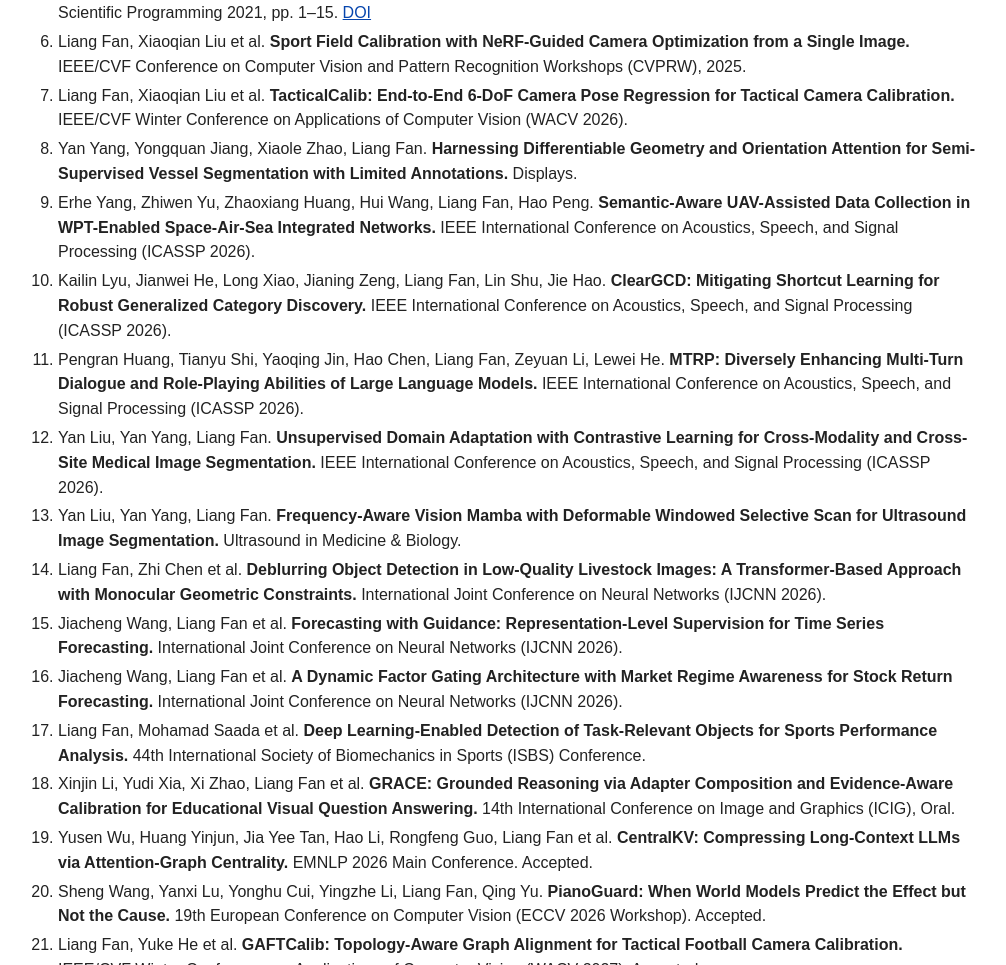
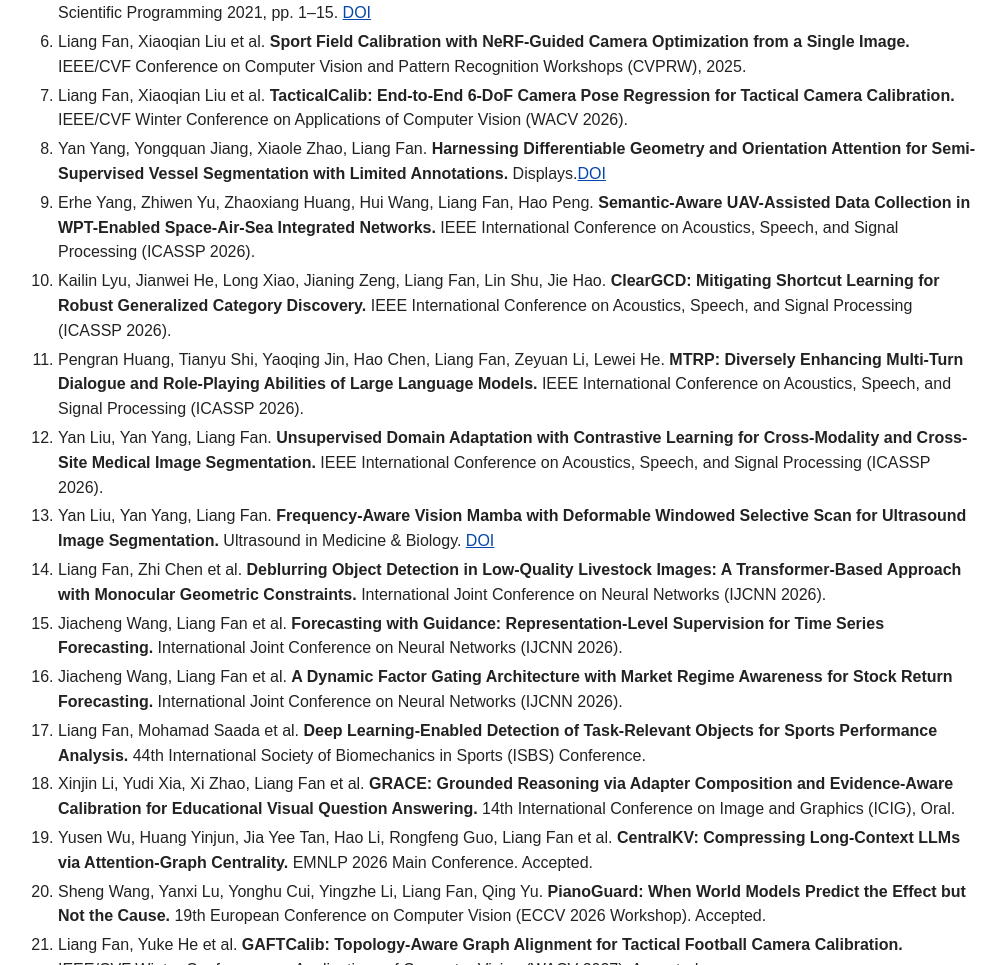
Before and after one commit to LiangFan26/LiangFan26.github.io, a plain HTML site: page index.html in a window 1280 px wide. Shown: the part 1480-2445 px from the top of the page, without its empty margins (142-1148 px from the left). Drawn offline with Linux system fonts and the light colour scheme.

Commit message:
Add DOI links to publication entries in index.html
Added DOI links to several publications for reference.

```diff
--- a/index.html
+++ b/index.html
@@ -60,12 +60,12 @@
         <li>Lixia Xue, Meian Li, Liang Fan, Aixia Sun, Tian Gao. 2021. <b>Monocular Vision Ranging and Camera Focal Length Calibration.</b> Scientific Programming 2021, pp. 1–15. <a href="https://doi.org/10.1155/2021/9979111">DOI</a></li>
         <li>Liang Fan, Xiaoqian Liu et al. <b>Sport Field Calibration with NeRF-Guided Camera Optimization from a Single Image.</b> IEEE/CVF Conference on Computer Vision and Pattern Recognition Workshops (CVPRW), 2025.</li>
         <li>Liang Fan, Xiaoqian Liu et al. <b>TacticalCalib: End-to-End 6-DoF Camera Pose Regression for Tactical Camera Calibration.</b> IEEE/CVF Winter Conference on Applications of Computer Vision (WACV 2026).</li>
-        <li>Yan Yang, Yongquan Jiang, Xiaole Zhao, Liang Fan. <b>Harnessing Differentiable Geometry and Orientation Attention for Semi-Supervised Vessel Segmentation with Limited Annotations.</b> Displays.</li>
+        <li>Yan Yang, Yongquan Jiang, Xiaole Zhao, Liang Fan. <b>Harnessing Differentiable Geometry and Orientation Attention for Semi-Supervised Vessel Segmentation with Limited Annotations.</b> Displays.<a href="https://doi.org/10.1016/j.displa.2026.103347">DOI</a></li>
         <li>Erhe Yang, Zhiwen Yu, Zhaoxiang Huang, Hui Wang, Liang Fan, Hao Peng. <b>Semantic-Aware UAV-Assisted Data Collection in WPT-Enabled Space-Air-Sea Integrated Networks.</b> IEEE International Conference on Acoustics, Speech, and Signal Processing (ICASSP 2026).</li>
         <li>Kailin Lyu, Jianwei He, Long Xiao, Jianing Zeng, Liang Fan, Lin Shu, Jie Hao. <b>ClearGCD: Mitigating Shortcut Learning for Robust Generalized Category Discovery.</b> IEEE International Conference on Acoustics, Speech, and Signal Processing (ICASSP 2026).</li>
         <li>Pengran Huang, Tianyu Shi, Yaoqing Jin, Hao Chen, Liang Fan, Zeyuan Li, Lewei He. <b>MTRP: Diversely Enhancing Multi-Turn Dialogue and Role-Playing Abilities of Large Language Models.</b> IEEE International Conference on Acoustics, Speech, and Signal Processing (ICASSP 2026).</li>
         <li>Yan Liu, Yan Yang, Liang Fan. <b>Unsupervised Domain Adaptation with Contrastive Learning for Cross-Modality and Cross-Site Medical Image Segmentation.</b> IEEE International Conference on Acoustics, Speech, and Signal Processing (ICASSP 2026).</li>
-        <li>Yan Liu, Yan Yang, Liang Fan. <b>Frequency-Aware Vision Mamba with Deformable Windowed Selective Scan for Ultrasound Image Segmentation.</b> Ultrasound in Medicine &amp; Biology.</li>
+        <li>Yan Liu, Yan Yang, Liang Fan. <b>Frequency-Aware Vision Mamba with Deformable Windowed Selective Scan for Ultrasound Image Segmentation.</b> Ultrasound in Medicine &amp; Biology. <a href="https://doi.org/10.1016/j.ultrasmedbio.2026.02.015">DOI</a></li>
         <li>Liang Fan, Zhi Chen et al. <b>Deblurring Object Detection in Low-Quality Livestock Images: A Transformer-Based Approach with Monocular Geometric Constraints.</b> International Joint Conference on Neural Networks (IJCNN 2026).</li>
         <li>Jiacheng Wang, Liang Fan et al. <b>Forecasting with Guidance: Representation-Level Supervision for Time Series Forecasting.</b> International Joint Conference on Neural Networks (IJCNN 2026).</li>
         <li>Jiacheng Wang, Liang Fan et al. <b>A Dynamic Factor Gating Architecture with Market Regime Awareness for Stock Return Forecasting.</b> International Joint Conference on Neural Networks (IJCNN 2026).</li>
```
